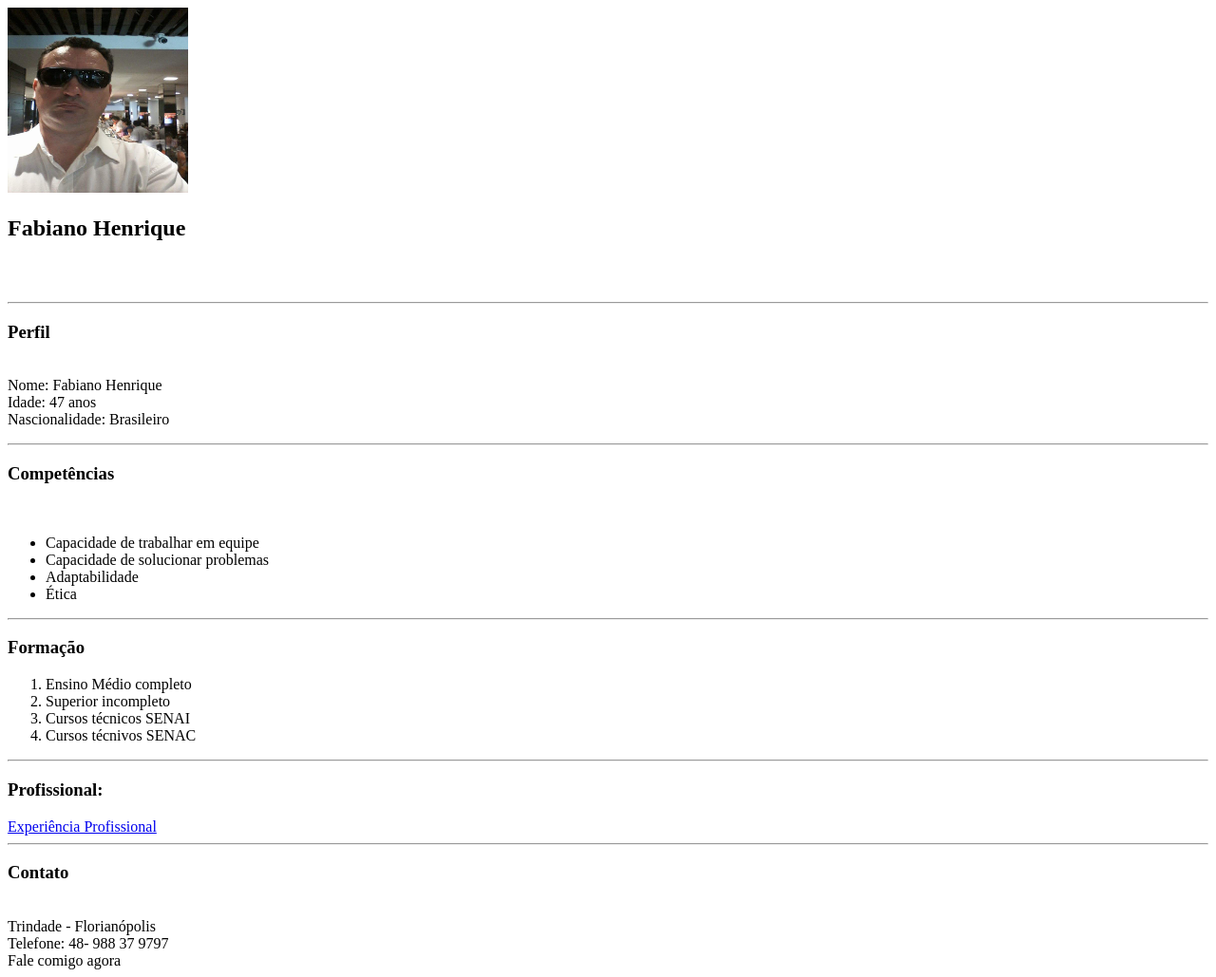
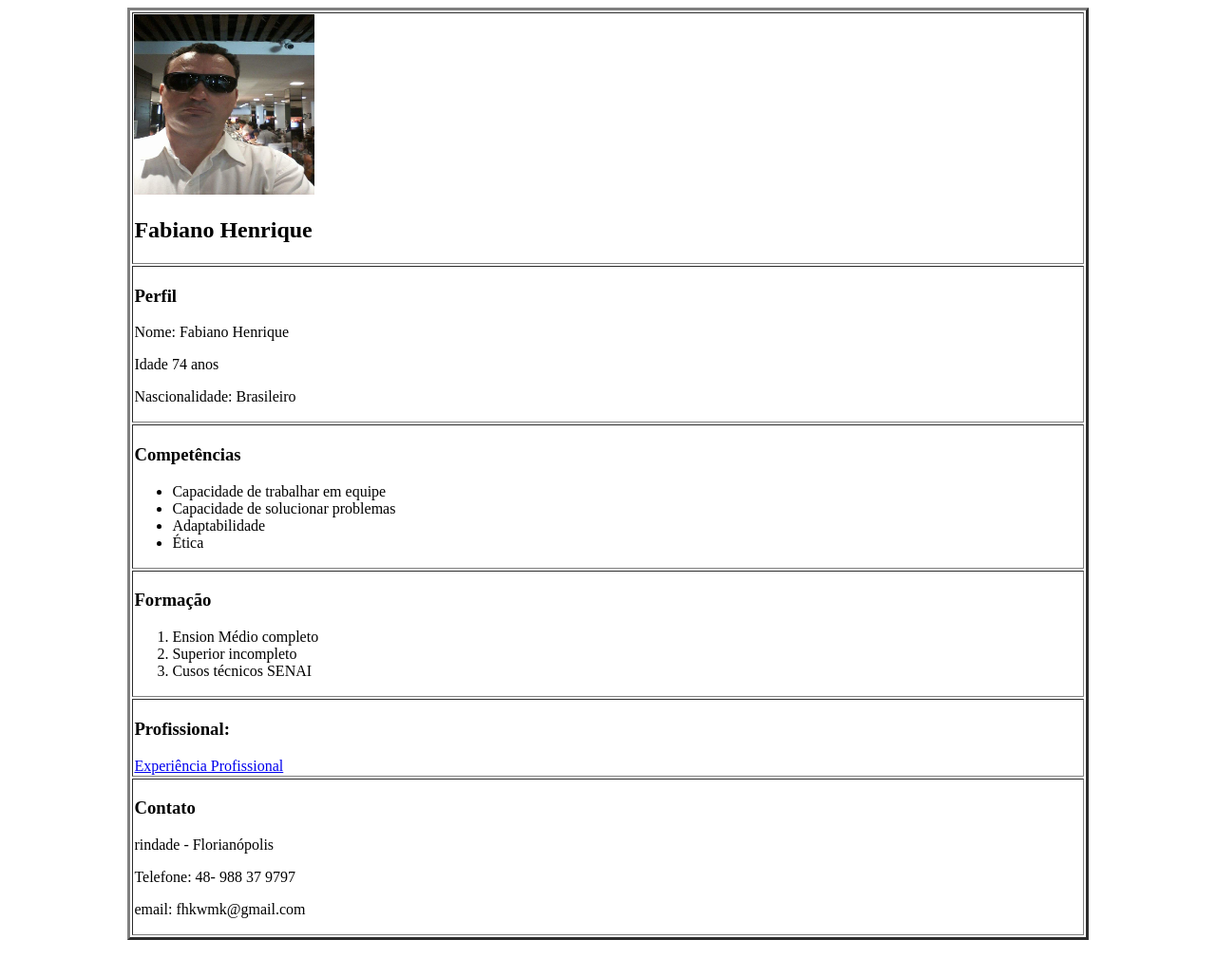
Before and after one commit to fhkwmk/Desenvolvimento-de-Site, a plain HTML site: page index.html in a window 1280 px wide. Shown: the whole page at 95% size. After the commit the page ends 998 px from the top, so only its background shows below. Drawn offline with Linux system fonts and the light colour scheme.

Commit message:
última versão

```diff
--- a/index.html
+++ b/index.html
@@ -2,62 +2,71 @@
 <html>
     <head>
         <title>Currículum Vitae</title>
-        <meta charset="utf8" />
+        <meta charset="utf8">
     </head>
     <body>
+        <table align="center" width="80%" border="3px">
+            <tr>
                 <header>
-            <img src="foto4.jpg" alt="foto candidato" height="195px" width="190px">
-            <h2>Fabiano Henrique</h2><br><br>
+                    <td>
+                      <img src="foto4.jpg" alt="foto candidato" height="190px" width="190px">
+                      <p><h2 align="left">Fabiano Henrique</h2></p>
+                    </td>
                 </header>
-
+            </tr>
             <section id="perfil">
-            <hr>
-            <h3><p>Perfil</h3><br>
-            Nome: Fabiano Henrique<br>
-            Idade: 47 anos<br>
-            Nascionalidade: Brasileiro
-            </p>
+                <tr>
+                    <td>
+                        <h3>Perfil</h3>
+                        <p>Nome: Fabiano Henrique</p>
+                        <p>Idade 74 anos</p>
+                        <p>Nascionalidade: Brasileiro</p>
+                    </td>
+                </tr>
             </section>
-
             <section id="competencias">
-            <hr>
-            <h3>Competências</h3><br>
+                <tr>
+                    <td>
+                        <h3>Competências</h3>
                             <ul>
                                 <li>Capacidade de trabalhar em equipe</li>
                                 <li>Capacidade de solucionar problemas</li>
                                 <li>Adaptabilidade</li>
                                 <li>Ética</li>
                             </ul>
+                    </td>
+                </tr>
             </section>
-
             <section id="formacao">
-            <hr>
+                <tr>
+                    <td>
                         <h3>Formação</h3>
                         <ol>
-                <li>Ensino Médio completo</li>
+                            <li>Ension Médio completo</li>
                             <li>Superior incompleto</li>
-                <li>Cursos técnicos SENAI</li>
-                <li>Cursos técnivos SENAC</li>
+                            <li>Cusos técnicos SENAI</li>
                         </ol>
-
+                    </td>
+                </tr>
             </section>
-
             <section id="experiencia">
-            <hr>
+                <tr>
+                    <td>
                         <h3><p>Profissional:</p></h3>
                         <a href="experiencia.html">Experiência Profissional</a>
-
+                    </td>
+                </tr>
             </section>
-
-        <footer>
-            <hr>
-            <h3><p>Contato</p></h3><br>
-            Trindade - Florianópolis<br>
-            Telefone: 48- 988 37 9797<br>
-            <a href="mailto:fhkwmk@gmail.com?subject=contato"></a>
-             Fale comigo agora
-        </footer>
-
-
+            <tfoot>
+                <tr>
+                    <td>
+                        <h3><p>Contato</p></h3>
+                        <p>rindade - Florianópolis</p>
+                        <p>Telefone: 48- 988 37 9797</p>
+                        <p>email: fhkwmk@gmail.com</p>
+                    </td>
+                </tr>
+            </tfoot>
+        </table>
     </body>
 </html>
```
Lines whose indentation alone changed are shown as unchanged.
